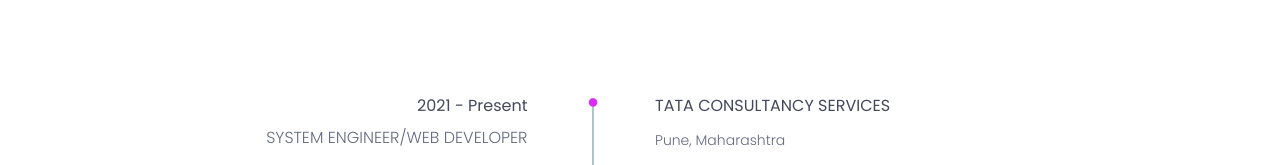
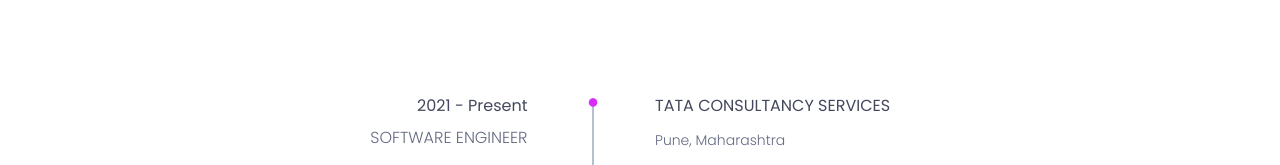
Before and after one commit to shreya2298/portfolio, a plain HTML site: page index.html in a window 1280 px wide. Shown: the part 3400-3565 px from the top of the page. Drawn offline with nearby package versions, Linux system fonts and the light colour scheme.

Commit message:
Update index.html

```diff
--- a/index.html
+++ b/index.html
@@ -360,7 +360,7 @@
 											<div class="col-md-5">
 												<div class="experience-time text-right">
 													<h2>2021 - Present</h2>
-													<h3>System Engineer/Web Developer</h3>
+													<h3>Software Engineer</h3>
 												</div><!--/.experience-time-->
 											</div><!--/.col-->
 											<div class="col-md-offset-1 col-md-5">
```
